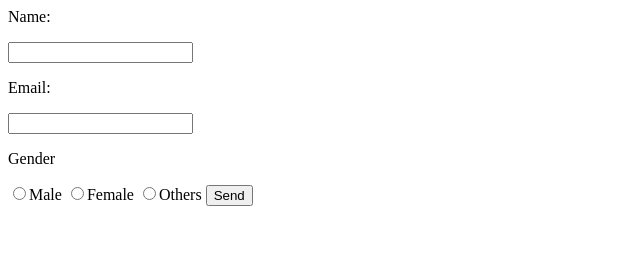
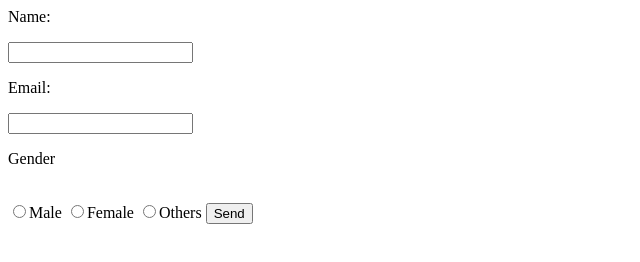
Before and after one commit to karankhulal/form, a plain HTML site: page index.html in a window 1280 px wide. Shown: the whole page, without its empty margins (0-640 px from the left). Drawn offline with Linux system fonts and the light colour scheme.

Commit message:
Update index.html

```diff
--- a/index.html
+++ b/index.html
@@ -4,7 +4,7 @@
     <form action="//formspree.io/khulalkaran@gmail.com" method="POST">
       <p>Name:</p><input type="text" name="name"><br/>
       <p>Email:</p><input type="email" name="_replyto"><br/>
-<p> Gender</p>
+<p> Gender</p><br/>
 <input type="radio" Name="Gender" id="gen"/>Male
 <input type="radio" Name="Gender" id="gen"/>Female
 <input type="radio" Name="Gender" id="gen"/>Others
```
